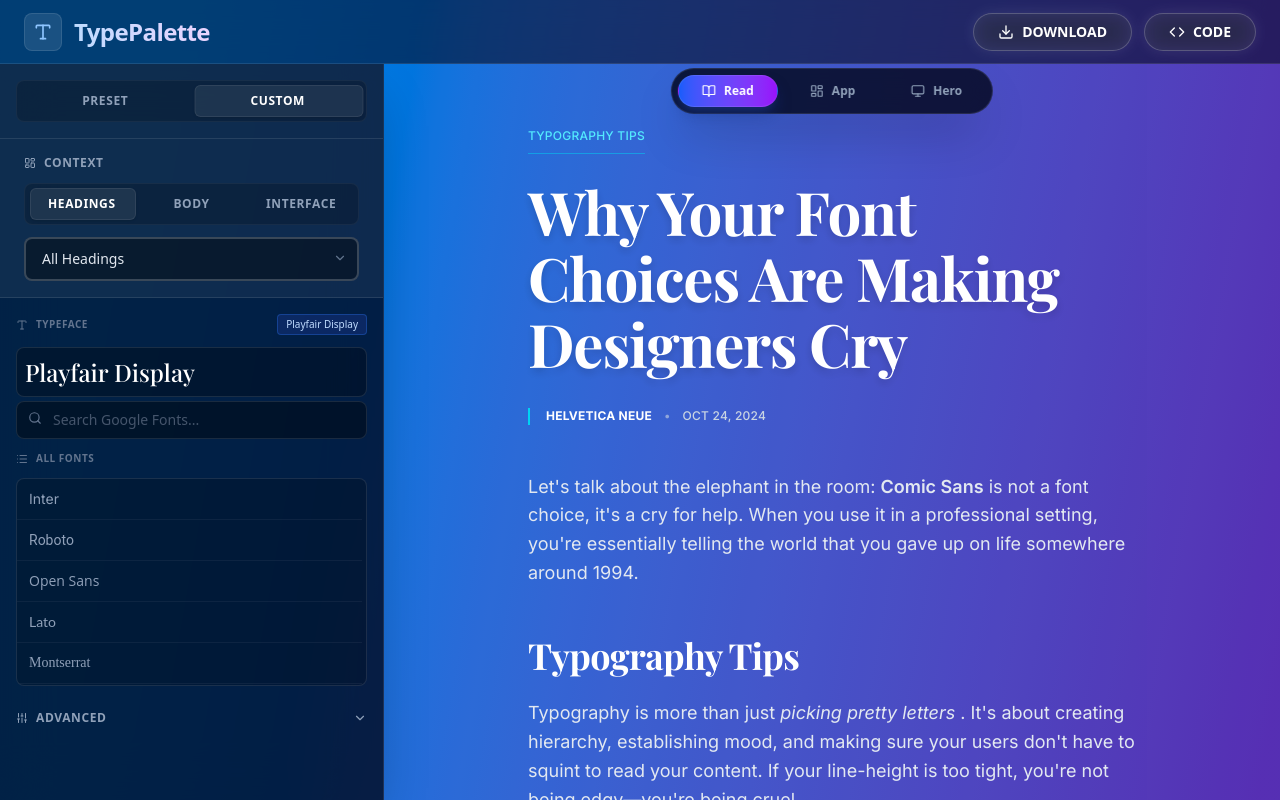
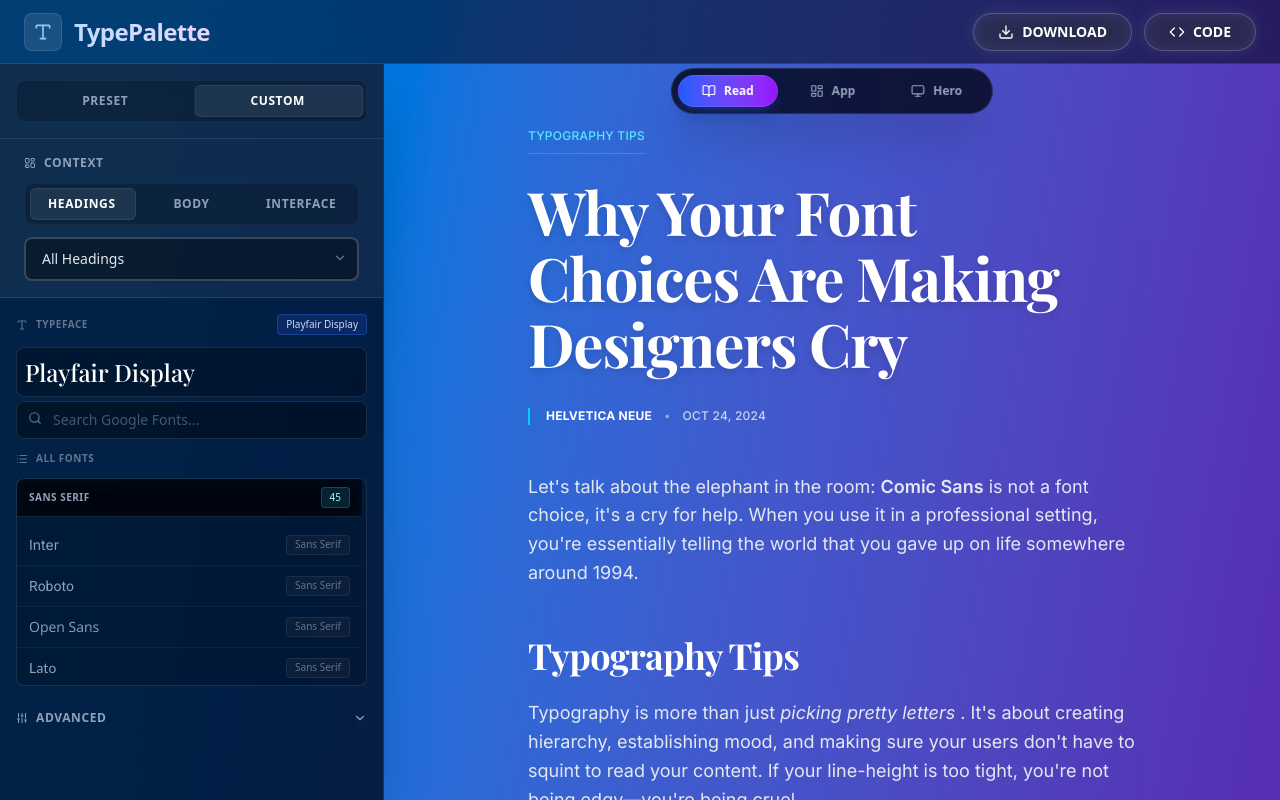
Before and after one commit to mike-at-redspace/TypePalette, a React (Vite) app: page / in a window 1280 px wide. Built offline with nearby package versions, Linux system fonts and the light colour scheme; a web font is replaced by a local one.

Commit message:
improve font selection ux

```diff
--- a/src/components/features/FontSelector.jsx
+++ b/src/components/features/FontSelector.jsx
@@ -1,8 +1,9 @@
-import { useMemo, useEffect, useState, useRef } from 'react'
+import { useMemo, useEffect, useState, useRef, useCallback } from 'react'
 import { motion, AnimatePresence } from 'framer-motion'
 import { Clock, Trash2, List, ChevronDown, ChevronUp, Type } from 'lucide-react'
 import { SearchInput } from '@/components/ui'
-import { GOOGLE_FONTS } from '@/utils'
+import { GOOGLE_FONTS, loadGoogleFonts, FONT_CATEGORIES } from '@/utils'
+import { useScrollFontPreloader } from '@/hooks'
 import styles from './FontSelector.module.css'
 
 const RECENT_FONTS_KEY = 'typepalette_recent_fonts'
@@ -103,6 +104,42 @@ const FontSelector = ({
     }
   }
 
+  // Always load recent fonts immediately
+  useEffect(() => {
+    if (recentFonts.length > 0) {
+      loadGoogleFonts(recentFonts)
+    }
+  }, [recentFonts])
+
+  // Scroll-based font preloading
+  const visibleFonts = useMemo(() => {
+    return filteredFonts.filter(
+      font => !recentFontsToShow.includes(font.name) || searchQuery
+    )
+  }, [filteredFonts, recentFontsToShow, searchQuery])
+
+  // Group fonts by category
+  const fontsByCategory = useMemo(() => {
+    const grouped = {}
+    FONT_CATEGORIES.forEach(category => {
+      grouped[category] = visibleFonts.filter(
+        font => font.category === category
+      )
+    })
+    return grouped
+  }, [visibleFonts])
+
+  const fontListRef = useScrollFontPreloader(visibleFonts, true)
+
+  // Check if search matches category for highlighting
+  const isCategoryMatch = useCallback(
+    category => {
+      if (!searchQuery) return false
+      return category.toLowerCase().includes(searchQuery.toLowerCase())
+    },
+    [searchQuery]
+  )
+
   return (
     <div>
       <div className={styles.typefaceHeader}>
@@ -194,14 +231,23 @@ const FontSelector = ({
           <List size={12} />
           <span className={styles.allFontsLabel}>All Fonts</span>
         </div>
-        <div className={styles.fontList}>
-          {filteredFonts
-            .filter(
-              font => !recentFontsToShow.includes(font.name) || searchQuery
-            )
-            .map(font => (
+        <div ref={fontListRef} className={styles.fontList}>
+          {FONT_CATEGORIES.map(category => {
+            const categoryFonts = fontsByCategory[category]
+            if (categoryFonts.length === 0) return null
+
+            return (
+              <div key={category} className={styles.categoryGroup}>
+                <div className={styles.categoryHeader}>
+                  <span className={styles.categoryTitle}>{category}</span>
+                  <span className={styles.categoryCount}>
+                    {categoryFonts.length}
+                  </span>
+                </div>
+                {categoryFonts.map(font => (
                   <button
                     key={font.name}
+                    data-font-name={font.name}
                     onClick={() => handleFontSelect(font.name)}
                     className={`${styles.fontItem} ${activeFamily === font.name ? styles.active : ''}`}
                   >
@@ -211,8 +257,20 @@ const FontSelector = ({
                     >
                       {font.name}
                     </span>
+                    <span
+                      className={`${styles.categoryBadge} ${
+                        isCategoryMatch(font.category)
+                          ? styles['categoryBadge--highlight']
+                          : ''
+                      }`}
+                    >
+                      {font.category}
+                    </span>
                   </button>
                 ))}
+              </div>
+            )
+          })}
         </div>
       </div>
     </div>
--- a/src/components/features/FontSelector.module.css
+++ b/src/components/features/FontSelector.module.css
@@ -87,3 +87,27 @@
 .trashButton {
   @apply p-1 rounded opacity-50 hover:opacity-100 transition-opacity text-slate-400 hover:text-red-400 hover:bg-red-500/10 cursor-pointer;
 }
+
+.categoryBadge {
+  @apply text-[10px] font-normal text-slate-500 bg-slate-800/40 px-2 py-0.5 rounded border border-slate-600/30;
+}
+
+.categoryBadge--highlight {
+  @apply text-blue-200 bg-blue-900/40 border-blue-500/30;
+}
+
+.categoryGroup {
+  @apply mb-4 last:mb-0;
+}
+
+.categoryHeader {
+  @apply flex items-center justify-between px-3 py-2 mb-2 sticky top-0 bg-black/40 backdrop-blur-sm border-b border-white/10 z-10;
+}
+
+.categoryTitle {
+  @apply text-[10px] font-bold text-slate-400 uppercase tracking-wider;
+}
+
+.categoryCount {
+  @apply text-[10px] font-normal text-cyan-200 bg-cyan-900/40 px-2 py-0.5 rounded border border-cyan-500/30;
+}
--- a/src/components/features/TypographyControls.module.css
+++ b/src/components/features/TypographyControls.module.css
@@ -32,7 +32,7 @@
 }
 
 .weightSelectTrigger {
-  @apply w-full appearance-none bg-black/40 border border-white/10 rounded-lg px-4 py-2.5 text-xs text-slate-200 outline-hidden focus:border-blue-500/50 transition-all cursor-pointer hover:bg-white/5 flex items-center justify-between;
+  @apply w-full appearance-none bg-black/40 border border-white/10 rounded-lg px-4 py-2.5 text-base text-slate-200 outline-hidden focus:border-blue-500/50 transition-all cursor-pointer hover:bg-white/5 flex items-center justify-between;
 }
 
 .weightSelectChevron {
@@ -44,14 +44,12 @@
 }
 
 .weightSelectDropdown {
-  @apply absolute z-50 w-full mt-1 bg-slate-900 border border-white/10 rounded-lg shadow-xl overflow-hidden;
-  max-height: 120px;
-  overflow-y: auto;
+  @apply absolute z-50 w-full mt-1 bg-slate-900 border border-white/10 rounded-lg shadow-xl overflow-hidden max-h-[120px] overflow-y-auto;
   overscroll-behavior: contain;
 }
 
 .weightSelectOption {
-  @apply w-full px-4 py-2.5 text-xs text-slate-200 text-left hover:bg-white/5 transition-colors cursor-pointer border-b border-white/5 last:border-b-0;
+  @apply w-full px-4 py-2.5 text-sm text-slate-200 text-left hover:bg-white/5 transition-colors cursor-pointer border-b border-white/5 last:border-b-0;
 }
 
 .weightSelectOption.selected {
--- a/src/components/ui/CodeBlock.jsx
+++ b/src/components/ui/CodeBlock.jsx
@@ -1,4 +1,4 @@
-import { useState, useEffect, Suspense, lazy } from 'react'
+import { Suspense, lazy } from 'react'
 import styles from './CodeBlock.module.css'
 
 // Lazy load react-shiki to reduce initial bundle size
@@ -10,13 +10,6 @@ const ShikiHighlighter = lazy(() =>
 )
 
 const CodeBlock = ({ code, language = 'css' }) => {
-  const [isLoaded, setIsLoaded] = useState(false)
-
-  useEffect(() => {
-    // Preload react-shiki when component mounts
-    import('react-shiki').then(() => setIsLoaded(true))
-  }, [])
-
   return (
     <div className={styles.container}>
       <Suspense
--- a/src/hooks/index.js
+++ b/src/hooks/index.js
@@ -1,2 +1,3 @@
 export { default as useFontLoader } from './useFontLoader'
 export { default as useTypographyConfig } from './useTypographyConfig'
+export { default as useScrollFontPreloader } from './useScrollFontPreloader'
--- /dev/null
+++ b/src/hooks/useScrollFontPreloader.js
@@ -0,0 +1,135 @@
+import { useEffect, useRef, useCallback } from 'react'
+import { loadGoogleFonts } from '@/utils'
+
+const BATCH_SIZE = 15
+const LOOKAHEAD_MARGIN = '200% 0px' // Load fonts 2 viewport heights ahead
+
+/**
+ * Hook to preload fonts as user scrolls through the font list
+ * Uses Intersection Observer to detect visible/near-visible fonts and batch loads them
+ */
+const useScrollFontPreloader = (fonts, enabled = true) => {
+  const containerRef = useRef(null)
+  const loadedFontsRef = useRef(new Set())
+  const observerRef = useRef(null)
+  const pendingBatchRef = useRef(new Set())
+  const fontsRef = useRef(fonts)
+
+  // Keep fonts ref in sync
+  useEffect(() => {
+    fontsRef.current = fonts
+  }, [fonts])
+
+  // Batch load fonts
+  const flushPendingBatch = useCallback(() => {
+    if (pendingBatchRef.current.size === 0) return
+
+    const fontsToLoad = Array.from(pendingBatchRef.current).filter(
+      fontName => !loadedFontsRef.current.has(fontName)
+    )
+
+    if (fontsToLoad.length > 0) {
+      fontsToLoad.forEach(fontName => loadedFontsRef.current.add(fontName))
+      loadGoogleFonts(fontsToLoad)
+      pendingBatchRef.current.clear()
+    }
+  }, [])
+
+  // Schedule batch load with debouncing
+  const scheduleBatchLoad = useCallback(() => {
+    if (pendingBatchRef.current.size >= BATCH_SIZE) {
+      flushPendingBatch()
+    } else {
+      // Use requestIdleCallback if available, otherwise setTimeout
+      if (window.requestIdleCallback) {
+        window.requestIdleCallback(flushPendingBatch, { timeout: 100 })
+      } else {
+        setTimeout(flushPendingBatch, 100)
+      }
+    }
+  }, [flushPendingBatch])
+
+  // Setup observer and observe items
+  const setupObserver = useCallback(() => {
+    const container = containerRef.current
+    if (!container) return
+
+    // Disconnect existing observer
+    if (observerRef.current) {
+      observerRef.current.disconnect()
+    }
+
+    // Check if Intersection Observer is supported
+    if (!window.IntersectionObserver) {
+      // Fallback: load first batch immediately
+      const fontNames = fontsRef.current.slice(0, BATCH_SIZE).map(f => f.name)
+      fontNames.forEach(name => {
+        if (!loadedFontsRef.current.has(name)) {
+          pendingBatchRef.current.add(name)
+        }
+      })
+      flushPendingBatch()
+      return
+    }
+
+    // Create Intersection Observer
+    observerRef.current = new IntersectionObserver(
+      entries => {
+        entries.forEach(entry => {
+          if (entry.isIntersecting) {
+            const fontName = entry.target.dataset.fontName
+            if (fontName && !loadedFontsRef.current.has(fontName)) {
+              pendingBatchRef.current.add(fontName)
+              scheduleBatchLoad()
+            }
+          }
+        })
+      },
+      {
+        root: container,
+        rootMargin: LOOKAHEAD_MARGIN,
+        threshold: 0
+      }
+    )
+
+    // Observe all font items (use setTimeout to ensure DOM is updated)
+    setTimeout(() => {
+      if (!containerRef.current) return
+      const fontItems =
+        containerRef.current.querySelectorAll('[data-font-name]')
+      fontItems.forEach(item => {
+        if (observerRef.current) {
+          observerRef.current.observe(item)
+        }
+      })
+
+      // Initial load: preload first batch of visible fonts
+      const visibleItems = Array.from(fontItems).slice(0, BATCH_SIZE)
+      visibleItems.forEach(item => {
+        const fontName = item.dataset.fontName
+        if (fontName && !loadedFontsRef.current.has(fontName)) {
+          pendingBatchRef.current.add(fontName)
+        }
+      })
+      flushPendingBatch()
+    }, 0)
+  }, [scheduleBatchLoad, flushPendingBatch])
+
+  useEffect(() => {
+    if (!enabled || !containerRef.current || fonts.length === 0) {
+      return
+    }
+
+    setupObserver()
+
+    return () => {
+      if (observerRef.current) {
+        observerRef.current.disconnect()
+      }
+    }
+  }, [enabled, fonts.length, setupObserver])
+
+  return containerRef
+}
+
+export default useScrollFontPreloader
--- /dev/null
+++ b/src/utils/debounce.js
@@ -0,0 +1,18 @@
+/**
+ * Creates a debounced function that delays invoking func until after wait milliseconds
+ * have elapsed since the last time the debounced function was invoked.
+ * @param {Function} func - The function to debounce
+ * @param {number} wait - The number of milliseconds to delay
+ * @returns {Function} The debounced function
+ */
+export const debounce = (func, wait) => {
+  let timeout
+  return function executedFunction(...args) {
+    const later = () => {
+      clearTimeout(timeout)
+      func(...args)
+    }
+    clearTimeout(timeout)
+    timeout = setTimeout(later, wait)
+  }
+}
--- a/src/utils/index.js
+++ b/src/utils/index.js
@@ -18,3 +18,4 @@ export {
   generateKitchenSinkHTML,
   generateExportZip
 } from './exportUtils'
+export { debounce } from './debounce'
```
Also changed, not shown: src/utils/fontUtils.js (+33 -4 lines). Lines whose indentation alone changed are shown as unchanged.
